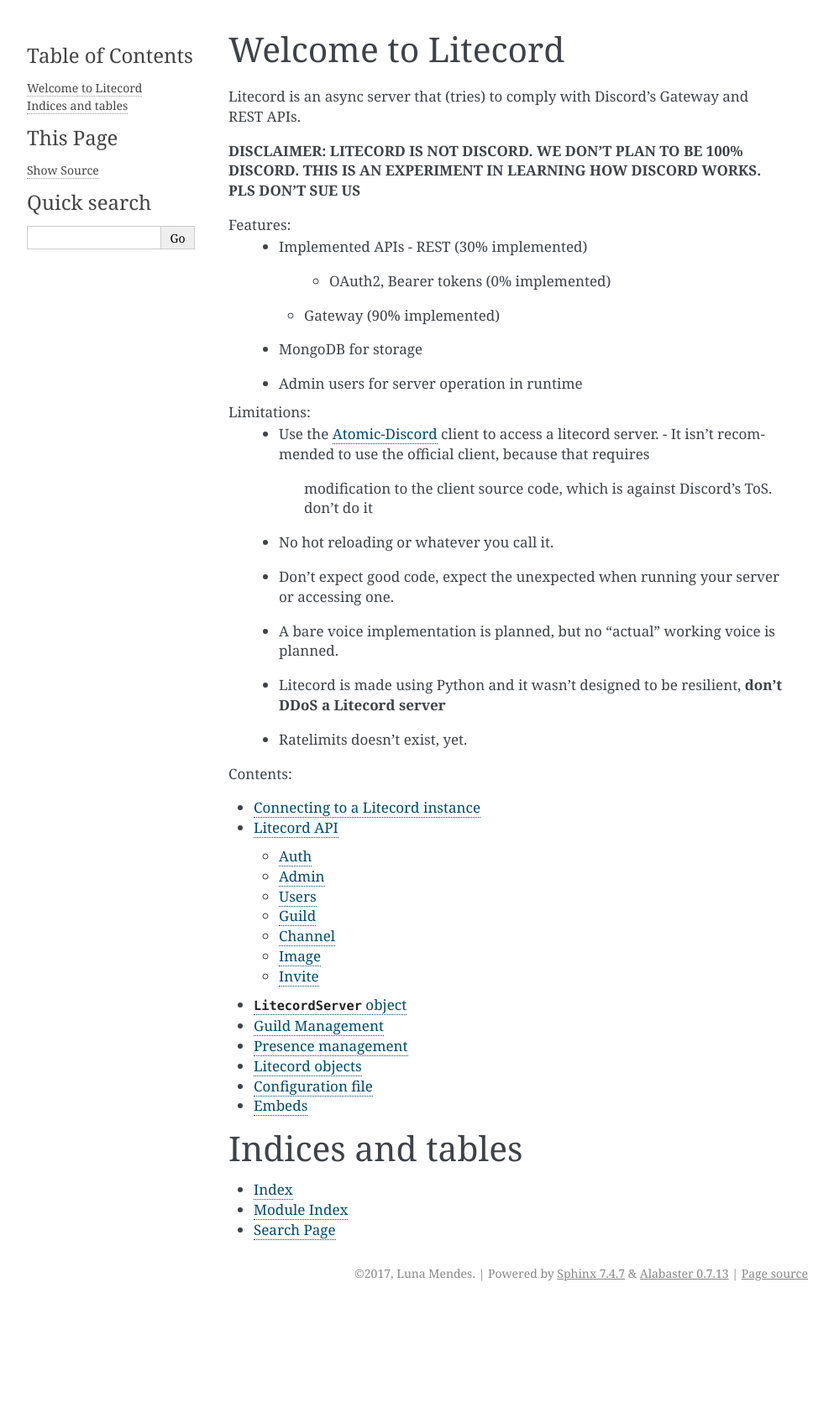
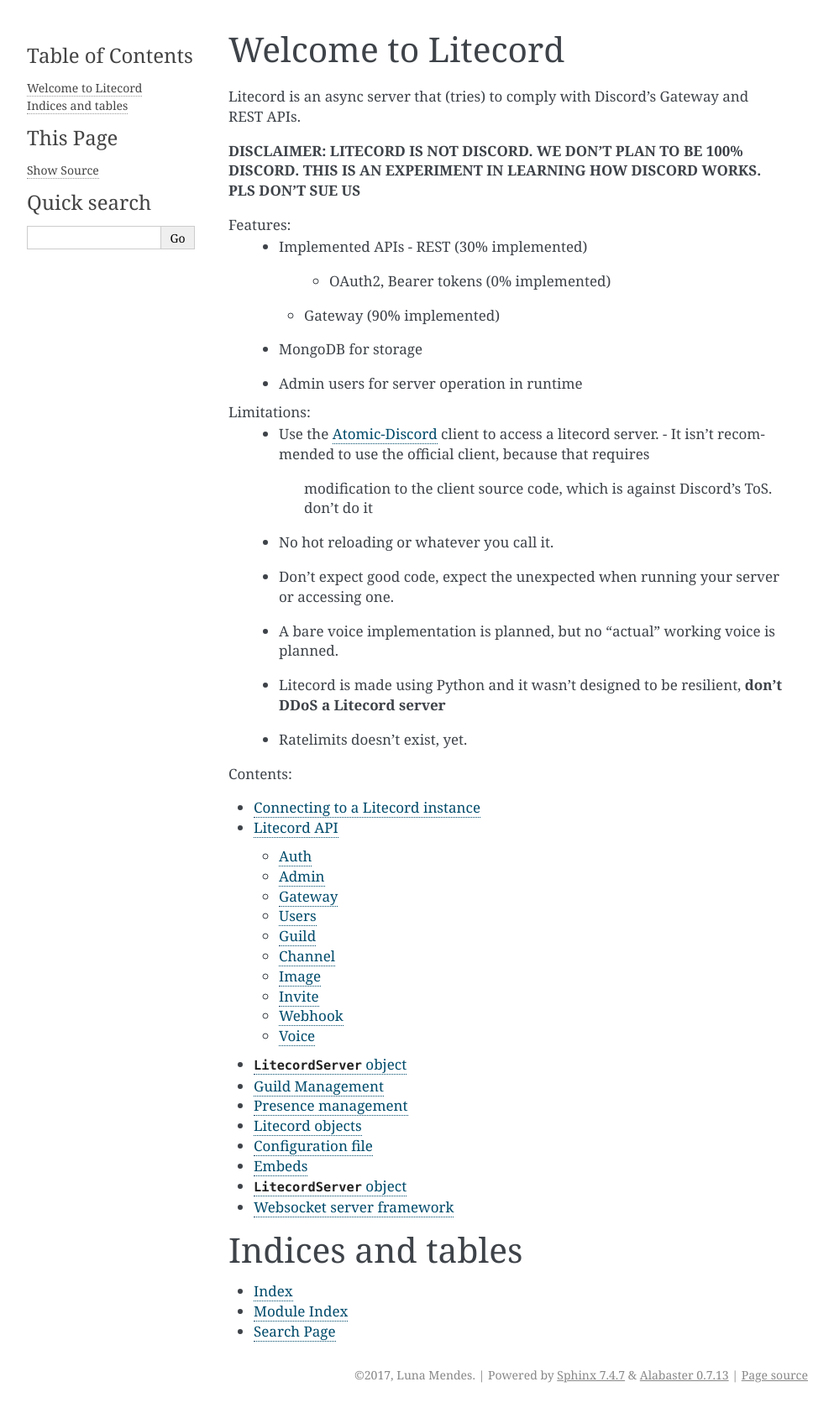
Before and after one commit to nullpixel/litecord, a Sphinx documentation site: the page built from doc/source/index.rst, in a window 1280 px wide. Shown: the whole page at 84% size, without its empty margins (148-1141 px from the left). Built offline with Sphinx 7.4.7, drawn with Linux system fonts in a browser that asks for light colours; before the commit the page ends 1556 px from its top, so only the background shows below that.

Commit message:
doc: fix index

```diff
--- a/doc/source/api/gateway.rst
+++ b/doc/source/api/gateway.rst
@@ -3,7 +3,7 @@
 Gateway
 =====================================
 
-.. autoclass:: litecord.api.admin.GatewayEndpoint
+.. autoclass:: litecord.api.gateway.GatewayEndpoint
    :members:
    :private-members:
    :undoc-members:
--- a/doc/source/api/index.rst
+++ b/doc/source/api/index.rst
@@ -8,8 +8,11 @@
 
    auth
    admin
+   gateway
    users
    guilds
    channels
    images
    invites
+   webhook
+   voice
--- a/doc/source/api/voice.rst
+++ b/doc/source/api/voice.rst
@@ -3,6 +3,6 @@
 Voice
 =====================================
 
-.. autoclass:: litecord.api.admin.VoiceEndpoint
+.. autoclass:: litecord.api.voice.VoiceEndpoint
    :members:
    :private-members:
--- a/doc/source/api/webhook.rst
+++ b/doc/source/api/webhook.rst
@@ -3,6 +3,6 @@
 Webhook
 =====================================
 
-.. autoclass:: litecord.api.admin.WebhookEndpoints
+.. autoclass:: litecord.api.webhook.WebhookEndpoints
    :members:
    :private-members:
--- a/doc/source/index.rst
+++ b/doc/source/index.rst
@@ -44,6 +44,8 @@
    objects
    config
    embeds
+   enums
+   ws
 
 Indices and tables
 ==================
```
